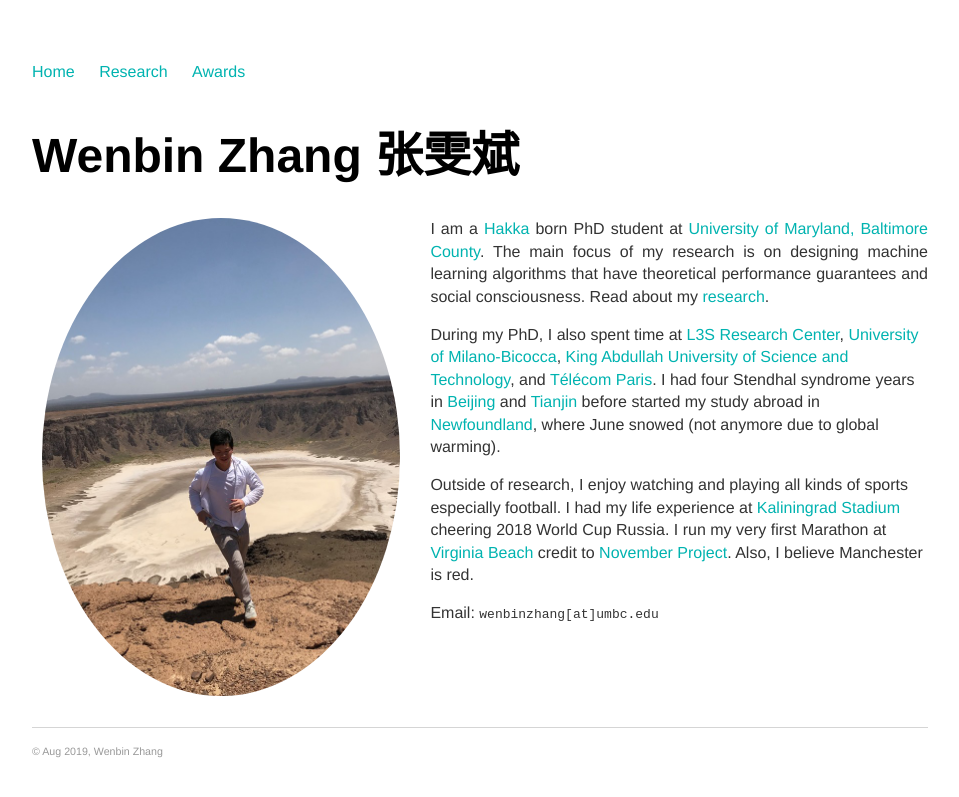
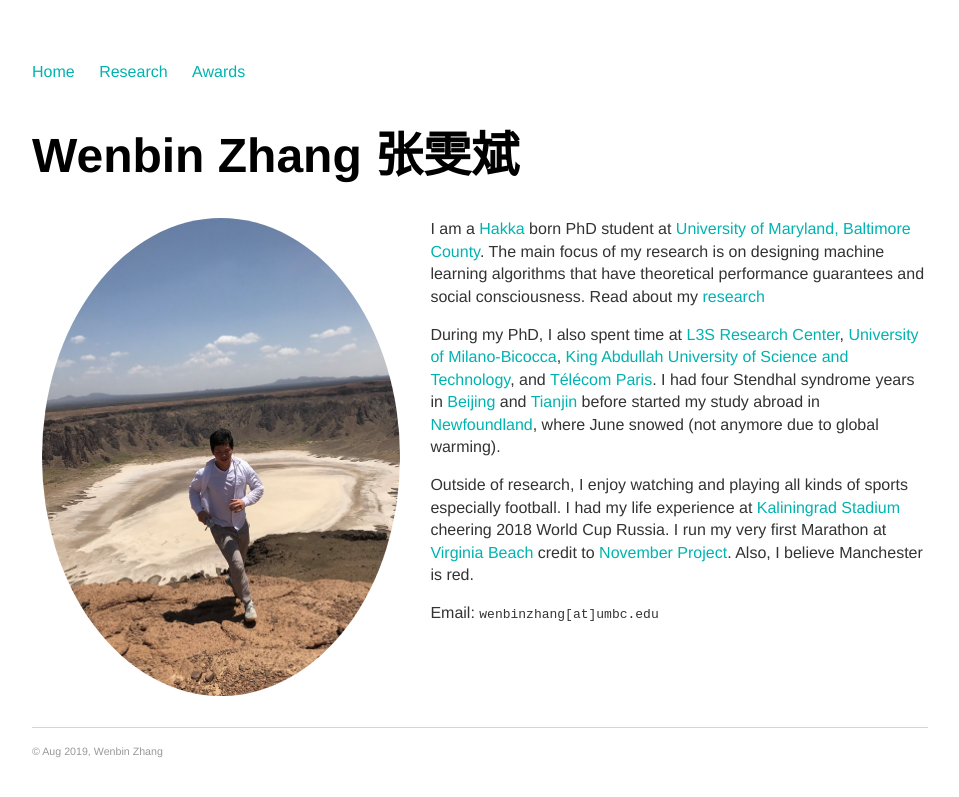
Before and after one commit to vanbanTruong/vanbanTruong.github.io, a Jekyll site: the page built from index.md, in a window 1280 px wide. Shown: the top 797 px of the page, without its empty margins (160-1119 px from the left). Built offline with Jekyll 4.4.1, drawn with Linux system fonts in a browser that asks for light colours.

Commit message:
Update index.md

```diff
--- a/index.md
+++ b/index.md
@@ -8,7 +8,7 @@ title: Wenbin Zhang | 张雯斌
 
 <img src="img/taif.jpg" alt="Photo" class="leftside_image">
 
-<p align="justify">I am a <a href="https://en.wikipedia.org/wiki/Hakka_people">Hakka</a> born PhD student at <a href="https://www.umbc.edu/">University of Maryland, Baltimore County</a>. The main focus of my research is on designing machine learning algorithms that have theoretical performance guarantees and social consciousness. Read about my <a href="https://github.com/vanbanTruong/vanbanTruong.github.io/blob/master/research.md">research</a>.</p>
+I am a [Hakka](https://en.wikipedia.org/wiki/Hakka_people) born PhD student at [University of Maryland, Baltimore County](https://www.umbc.edu/). The main focus of my research is on designing machine learning algorithms that have theoretical performance guarantees and social consciousness. Read about my [research](research)
 
 
 During my PhD, I also spent time at [L3S Research Center](https://www.l3s.de/de), [University of Milano-Bicocca](https://www.unimib.it/), [King Abdullah University of Science and Technology](https://www.kaust.edu.sa/en), and [Télécom Paris](https://dig.telecom-paristech.fr/blog/). I had four Stendhal syndrome years in [Beijing](https://www.google.com/maps/@39.9553424,116.3162938,17z?hl=en&authuser=0) and [Tianjin](https://www.google.com/maps/@39.1099492,117.2091143,18z?hl=en&authuser=0) before started my study abroad in [Newfoundland](https://www.google.com/maps/@47.5730776,-52.7360975,16z?hl=en&authuser=0), where June snowed (not anymore due to global warming).
```
